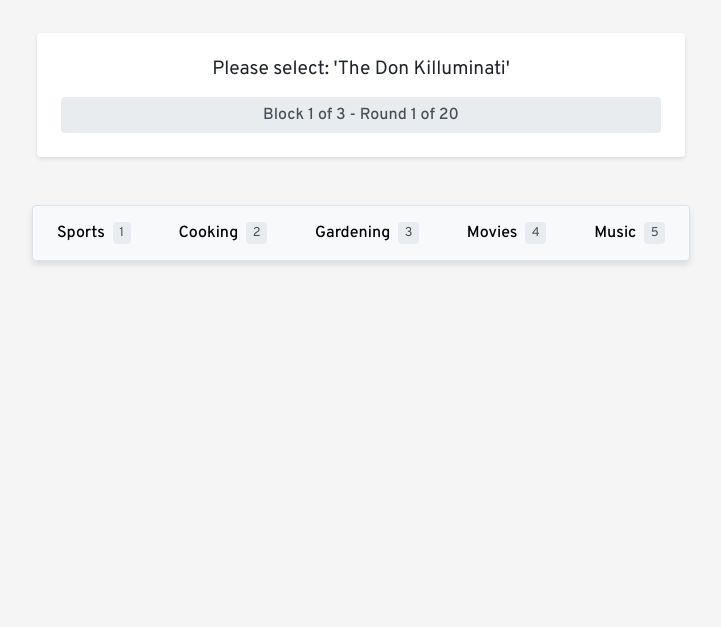
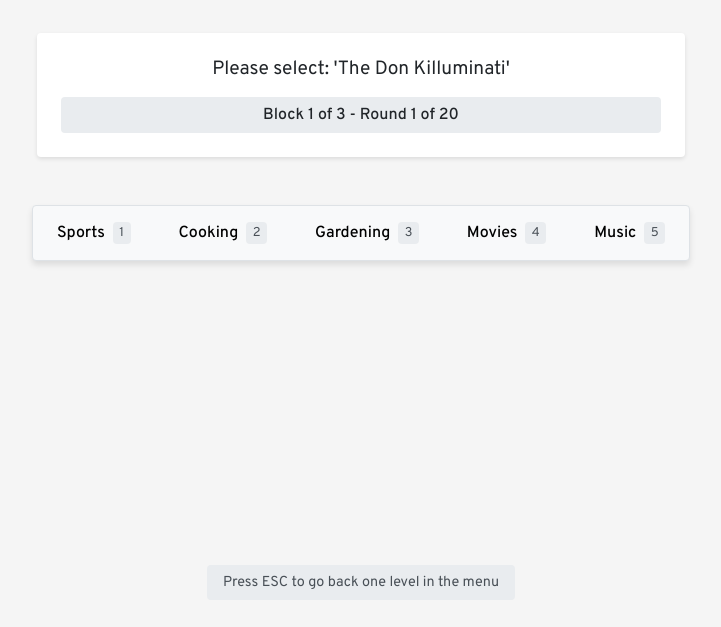
Before and after one commit to danWebr/ISY-hierarchy-prototype, a SvelteKit app: page /keyboard-menu-demo in a window 1280 px wide. Shown: the part 167-794 px from the top of the page, without its empty margins (279-1000 px from the left). Built offline with nearby package versions, Linux system fonts and the light colour scheme.

Commit message:
Improve design of all pages

```diff
--- a/src/routes/keyboard-menu-demo/+page.svelte
+++ b/src/routes/keyboard-menu-demo/+page.svelte
@@ -186,7 +186,9 @@
       Please select: '{randomItem}'
     </div>
     <div class="round-info">
-      Block {currentBlock} of {totalBlocks} - Round {secondSetRound + 1} of {totalRounds}
+      <div class="progress-container" style="background: linear-gradient(to right, #4CAF50 {(secondSetRound / totalRounds) * 100}%, #e9ecef {(secondSetRound / totalRounds) * 100}%)">
+        Block {currentBlock} of {totalBlocks} - Round {secondSetRound + 1} of {totalRounds}
+      </div>
     </div>
   </div>
 
@@ -247,6 +249,9 @@
       {/each}
     </nav>
   </div>
+  <div class="esc-hint">
+    Press ESC to go back one level in the menu
+  </div>
 </main>
 
 <style>
@@ -291,12 +296,18 @@
   }
 
   .round-info {
-    padding: 0.5rem;
+    padding: 0.25rem;
+    border-radius: 4px;
     background-color: #e9ecef;
-    border-radius: 4px;
+  }
+
+  .progress-container {
+    padding: 0.25rem;
+    border-radius: 2px;
     text-align: center;
     font-weight: 500;
-    color: #495057;
+    color: #212529;
+    transition: background 0.3s ease;
   }
 
   .menu-container {
@@ -420,4 +431,15 @@
     background-color: #e9ecef;
   }
 
+  .esc-hint {
+    margin-top: 17rem;
+    padding: 0.5rem 1rem;
+    background-color: #e9ecef;
+    border-radius: 4px;
+    color: #495057;
+    font-size: 0.9rem;
+    text-align: center;
+    position: relative;
+    z-index: 1;
+  }
 </style>
--- a/src/routes/menu-demo/+page.svelte
+++ b/src/routes/menu-demo/+page.svelte
@@ -102,7 +102,9 @@
           Please select: '{randomItem}'
         </div>
         <div class="round-info">
-          Block {currentBlock} of {totalBlocks} - Round {currentRound} of {totalRounds}
+          <div class="progress-container" style="background: linear-gradient(to right, #4CAF50 {((currentRound - 1) / totalRounds) * 100}%, #e9ecef {((currentRound - 1) / totalRounds) * 100}%)">
+            Block {currentBlock} of {totalBlocks} - Round {currentRound} of {totalRounds}
+          </div>
         </div>
     </div>
 
@@ -308,11 +310,17 @@
   }
 
   .round-info {
-    padding: 0.5rem;
+    padding: 0.25rem;
+    border-radius: 4px;
     background-color: #e9ecef;
-    border-radius: 4px;
+  }
+
+  .progress-container {
+    padding: 0.25rem;
+    border-radius: 2px;
     text-align: center;
     font-weight: 500;
-    color: #495057;
+    color: #212529;
+    transition: background 0.3s ease;
   }
 </style>
```
Also changed, not shown: src/routes/+page.svelte (+2 -11 lines), src/routes/instructions/+page.svelte (+6 -6 lines), src/routes/results/+page.svelte (+3 -8 lines).
